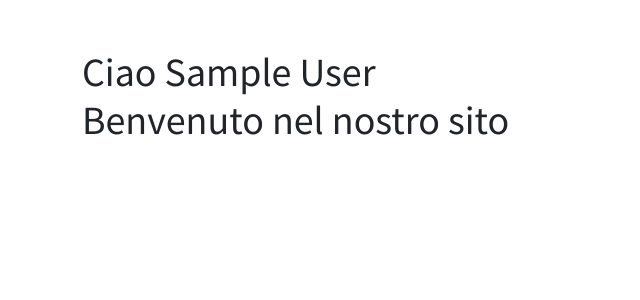
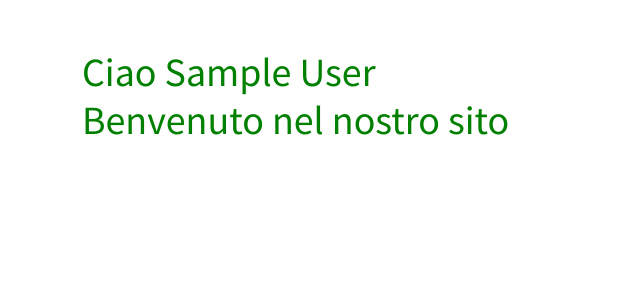
Before and after one commit to leonardopozzan/php-login, a PHP site: page /pages/welcome.php in a window 1280 px wide. Shown: the part 120-420 px from the top of the page, without its empty margins (0-640 px from the left). Run offline with PHP 8.4, Linux system fonts and the light colour scheme; the visitor is signed in with stand-in values (Sample User, id 1); some libraries are stand-ins or nearby versions.

Commit message:
text new branch

```diff
--- a/css/style.css
+++ b/css/style.css
@@ -59,3 +59,10 @@ input:focus-visible {
 /*subscription page
 
  */
+
+
+ /*welcome page*/
+
+ .ciaociao{
+    color:green;
+ }
--- a/pages/welcome.php
+++ b/pages/welcome.php
@@ -7,7 +7,7 @@ session_start();
 
 <body>
     <div class="container mt-5">
-        <h1>Ciao <?php echo $_SESSION['username']  ?> <br> Benvenuto nel nostro sito</h1>
+        <h1 class="ciaociao">Ciao <?php echo $_SESSION['username']  ?> <br> Benvenuto nel nostro sito</h1>
     </div>
 </body>
 
```
